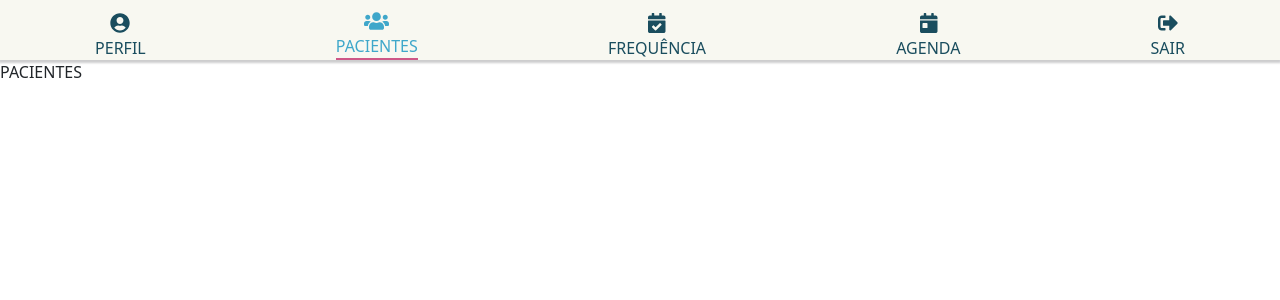
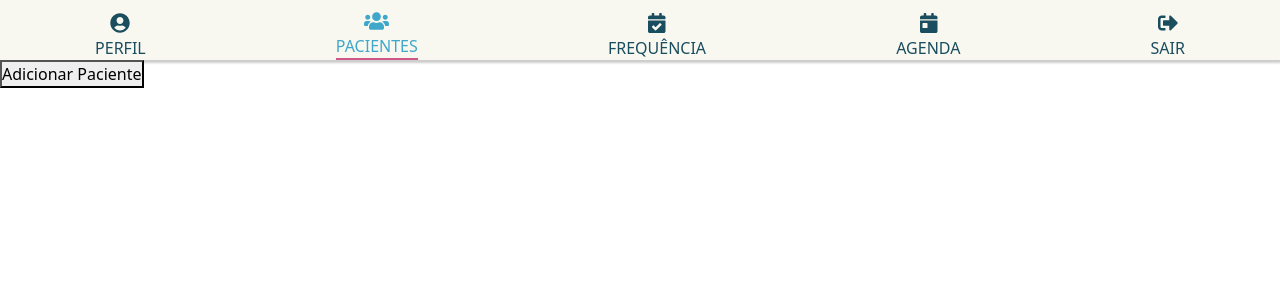
Before and after one commit to ronaldosenajr/my-clinic-app, a React (Create React App) app: page /main in a window 1280 px wide. Shown: the top 300 px of the page. Built offline with nearby package versions, Linux system fonts and the light colour scheme; no server answers.

Commit message:
Criando o formulario para adicionar um novo paciente

```diff
--- a/src/Pages/Pacientes.jsx
+++ b/src/Pages/Pacientes.jsx
@@ -1,9 +1,56 @@
-import React from 'react';
+import React, { useState } from 'react';
 
 export default function Pacientes() {
+  const [showCreatePatient, setShowCreatePatient] = useState(false);
+
+  const handleCreatePatientClick = () => {
+    setShowCreatePatient(true);
+  };
+
   return (
     <div>
-      PACIENTES
+      <section>
+        <button
+          type="button"
+          onClick={ handleCreatePatientClick }
+          hidden={ showCreatePatient }
+        >
+          Adicionar Paciente
+        </button>
+        {showCreatePatient && (
+          <form>
+            <label htmlFor="nome-paciente-input">
+              <input
+                type="text"
+                id="nome-paciente-input"
+                placeholder="Nome do Paciente"
+              />
+            </label>
+            <label htmlFor="nome-responsavel-input">
+              <input
+                type="text"
+                id="nome-responsavel-input"
+                placeholder="Nome do Responsável"
+              />
+            </label>
+            <label htmlFor="email-responsavel-input">
+              <input
+                type="email"
+                id="email-responsavel-input"
+                placeholder="Email do Responsável"
+              />
+            </label>
+            <label htmlFor="cpf-responsavel-input">
+              <input
+                type="number"
+                id="cpf-responsavel-input"
+                placeholder="CPF do Responsável"
+              />
+            </label>
+            <button type="button">Salvar</button>
+          </form>
+        )}
+      </section>
     </div>
   );
 }
```
